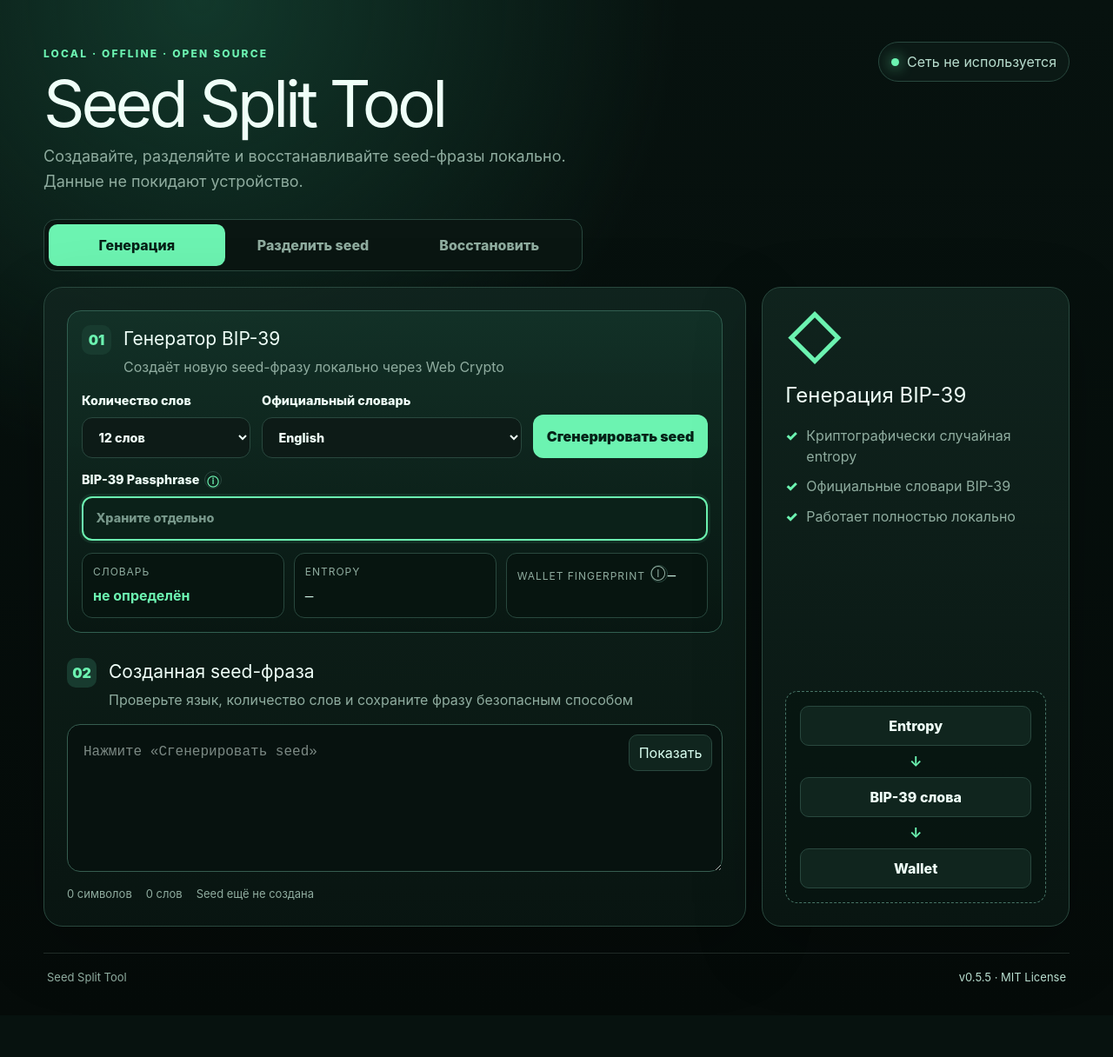
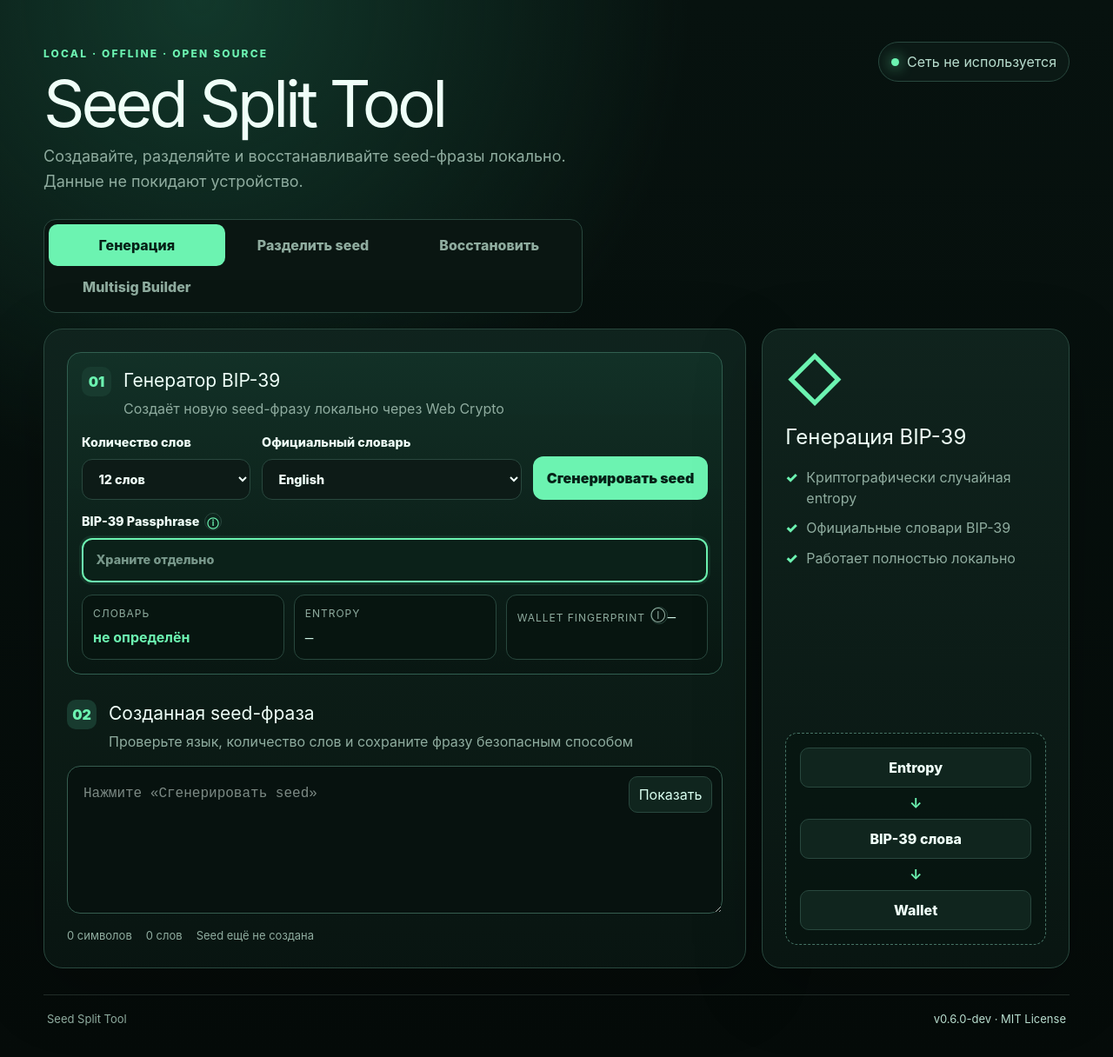
Before and after one commit to vanitoo/Seed-Split-Tool, a Next.js app: page / in a window 1280 px wide. Shown: the whole page at 87% size. Before the commit the page ends 1168 px from the top, so only its background shows below. Built offline with nearby package versions, Linux system fonts and the light colour scheme.

Commit message:
Wire multisig builder into isolated feature branch

```diff
--- a/src/features/seed-split/components/seed-split-app.tsx
+++ b/src/features/seed-split/components/seed-split-app.tsx
@@ -15,8 +15,9 @@ import {
 import { decodeShare, recoverSecret, splitSecret } from "../lib/shamir";
 import { recoverSlip39, splitSlip39 } from "../lib/slip39";
 import { SCHEMES, type SharingScheme, type WorkflowMode } from "../model";
+import { MultisigBuilder } from "./multisig-builder";
 import { ShareResults } from "./share-results";
-import { GenerationWorkflow, RecoveryWorkflow, SchemeSelector, SplitWorkflow, WorkflowTabs } from "./workflow-panels";
+import { GenerationWorkflow, RecoveryWorkflow, SchemeSelector, SplitWorkflow } from "./workflow-panels";
 
 export function SeedSplitApp() {
   const [mode, setMode] = useState<WorkflowMode>("generate");
@@ -175,18 +176,22 @@ export function SeedSplitApp() {
 
   return <main className="shell">
     <section className="hero"><div><span className="eyebrow">LOCAL · OFFLINE · OPEN SOURCE</span><h1>Seed Split Tool</h1><p>Создавайте, разделяйте и восстанавливайте seed-фразы локально. Данные не покидают устройство.</p></div><div className="offline-pill"><span /> Сеть не используется</div></section>
-    <WorkflowTabs mode={mode} onChange={selectMode} />
-    <SchemeSelector mode={mode} scheme={scheme} info={schemeInfo} onChange={selectScheme} />
+    <div className="tabs main-tabs" role="tablist" aria-label="Основные инструменты">
+      <button className={mode === "generate" ? "active" : ""} onClick={() => selectMode("generate")}>Генерация</button>
+      <button className={mode === "split" ? "active" : ""} onClick={() => selectMode("split")}>Разделить seed</button>
+      <button className={mode === "recover" ? "active" : ""} onClick={() => selectMode("recover")}>Восстановить</button>
+      <button className={mode === "multisig" ? "active" : ""} onClick={() => selectMode("multisig")}>Multisig Builder</button>
+    </div>
+    {mode !== "multisig" && <SchemeSelector mode={mode} scheme={scheme} info={schemeInfo} onChange={selectScheme} />}
 
     {mode === "generate" && <GenerationWorkflow secret={secret} visible={visible} words={words} entropy={bip39Entropy} walletFingerprint={walletFingerprint} sourceLanguageLabel={sourceLanguageLabel} bip39Words={bip39Words} bip39Language={bip39Language} bip39Passphrase={bip39Passphrase} onWordsChange={setBip39Words} onLanguageChange={changeLanguage} onPassphraseChange={setBip39Passphrase} onGenerate={generateSeed} onSecretChange={updateSecret} onToggleVisible={() => setVisible((value) => !value)} onCopy={() => navigator.clipboard.writeText(secret)} onPrint={() => window.print()} onDownload={() => downloadText("bip39-seed.txt", secret)} onContinue={() => { setScheme("slip39"); setMode("split"); setStatus("Сгенерированная seed-фраза передана в разделение"); }} />}
-
     {mode === "split" && <SplitWorkflow scheme={scheme} schemeInfo={schemeInfo} secret={secret} visible={visible} words={words} entropy={bip39Entropy} bananaTitle={bananaTitle} passphrase={passphrase} total={total} threshold={threshold} busy={busy} onSecretChange={updateSecret} onToggleVisible={() => setVisible((value) => !value)} onBananaTitleChange={setBananaTitle} onPassphraseChange={setPassphrase} onTotalChange={changeTotal} onThresholdChange={setThreshold} onCreate={createShares} />}
-
     {mode === "recover" && <RecoveryWorkflow recoveryRef={recoveryRef} recoveredRef={recoveredRef} scheme={scheme} schemeInfo={schemeInfo} input={recoveryInput} partCount={recoveryShares.length} language={bip39Language} passphrase={passphrase} busy={busy} recovered={recovered} onInputChange={setRecoveryInput} onLanguageChange={setBip39Language} onPassphraseChange={setPassphrase} onRestore={() => restore()} />}
+    {mode === "multisig" && <MultisigBuilder />}
 
     {status && <div className={isErrorStatus(status) ? "status error" : "status"}>{status}</div>}
     {mode === "split" && <ShareResults resultsRef={resultsRef} shares={shares} total={total} threshold={threshold} setLabel={setLabel} verified={verified} scheme={scheme} onCopy={(share) => navigator.clipboard.writeText(share)} onDownloadShare={(share, index) => downloadText(`seed-share-${index + 1}-of-${total}.txt`, share)} onVerify={() => { setRecoveryInput(shares.slice(0, threshold).join(joiner)); setStatus(""); setMode("recover"); scrollTo(recoveryRef); }} onPrint={() => window.print()} onDownloadAll={() => downloadText(`seed-split-${scheme}.txt`, shares.join(joiner))} onClear={clearAll} />}
 
-    <footer className="app-footer"><span>Seed Split Tool</span><span>v0.5.5 · MIT License</span></footer>
+    <footer className="app-footer"><span>Seed Split Tool</span><span>v0.6.0-dev · MIT License</span></footer>
   </main>;
 }
```
